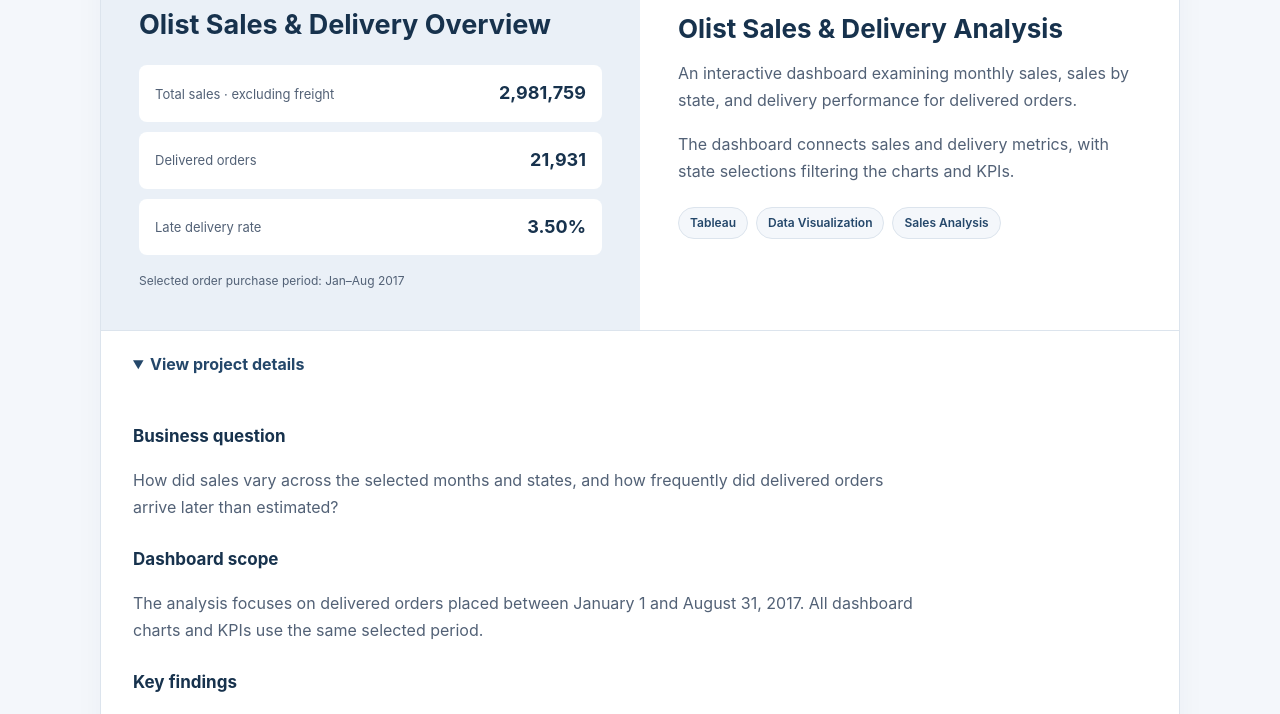
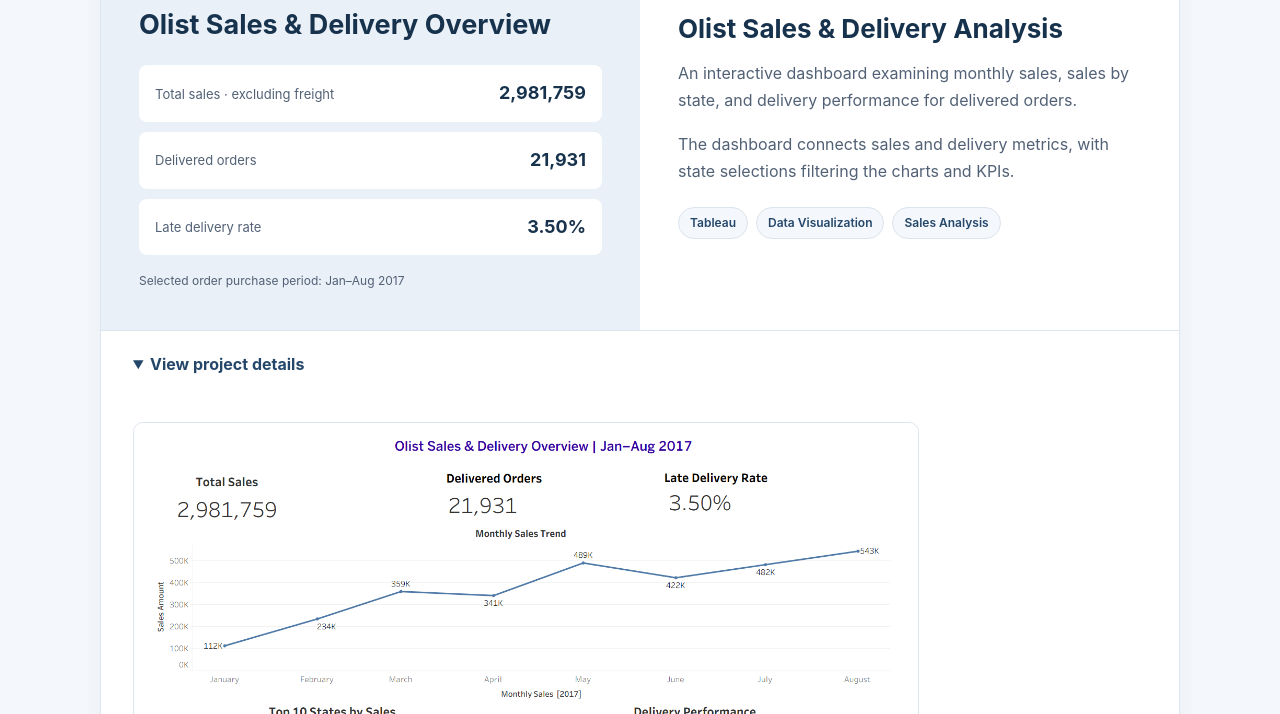
Before and after one commit to muhammadnasibli/muhammadnasibli.github.io, a plain HTML site: page index.html in a window 1280 px wide. Both pictures are taken after a click on the heading "View project details". Shown: the part 937-1651 px from the top of the page. Drawn offline with Linux system fonts and the light colour scheme.

Commit message:
Insert Olist dashboard image with details
Added a figure with an image and caption for the Olist dashboard.

```diff
--- a/index.html
+++ b/index.html
@@ -501,7 +501,25 @@
 
           <details>
             <summary>View project details</summary>
-            <div class="case-study">
+            <div class="case-study"><figure style="margin: 24px 0;">
+  <a href="Olist%20Dashboard%20Image.png"
+     target="_blank"
+     rel="noopener"
+     aria-label="Open the Olist dashboard image in full size">
+    <img
+      src="Olist%20Dashboard%20Image.png"
+      alt="Olist sales and delivery dashboard for January to August 2017, showing sales KPIs, monthly sales trends, sales by state, and delivery performance."
+      loading="lazy"
+      style="display: block; width: 100%; height: auto;
+             border: 1px solid #dce4ed; border-radius: 10px;"
+    >
+  </a>
+  <figcaption style="margin-top: 10px; font-size: 13px; color: #526176;">
+    Dashboard preview · January–August 2017.
+    Click the image to view it in full size.
+    This preview is a static image.
+  </figcaption>
+</figure>
               <h4>Business question</h4>
               <p>
                 How did sales vary across the selected months and
```
